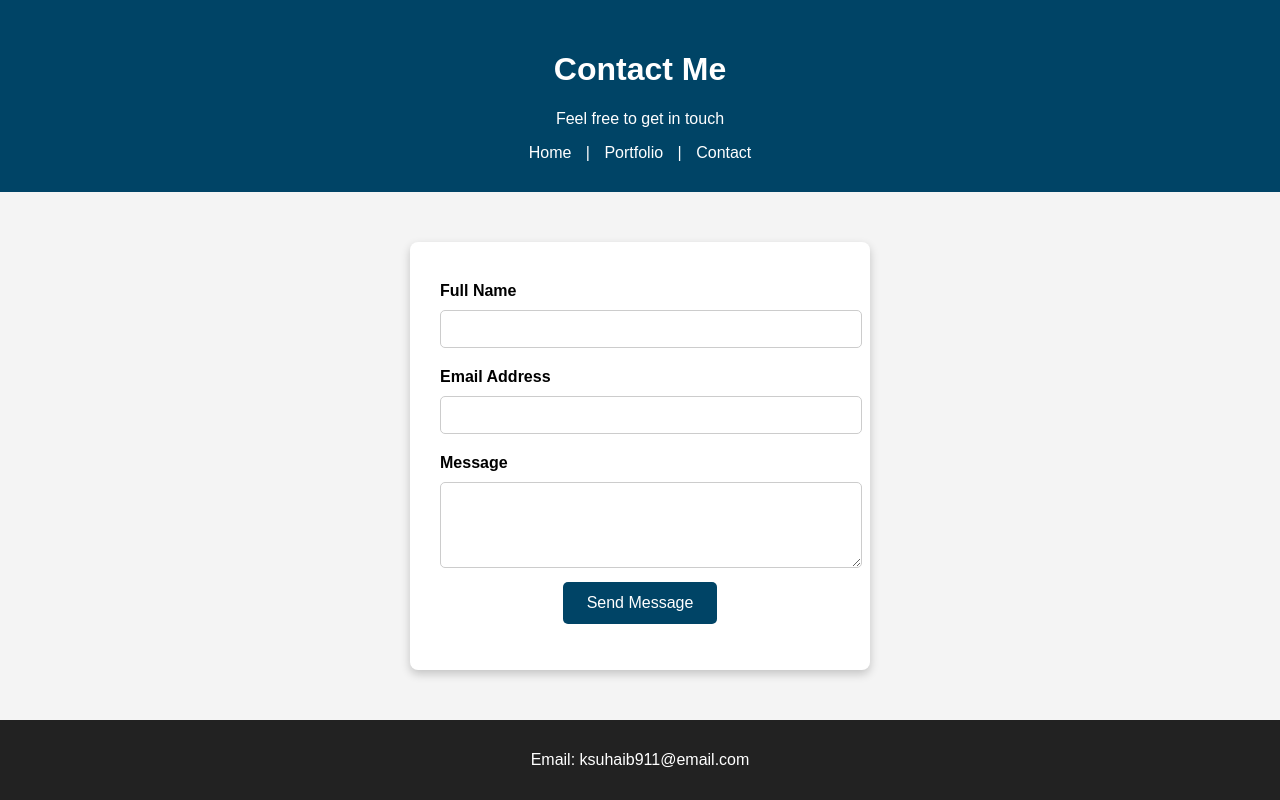
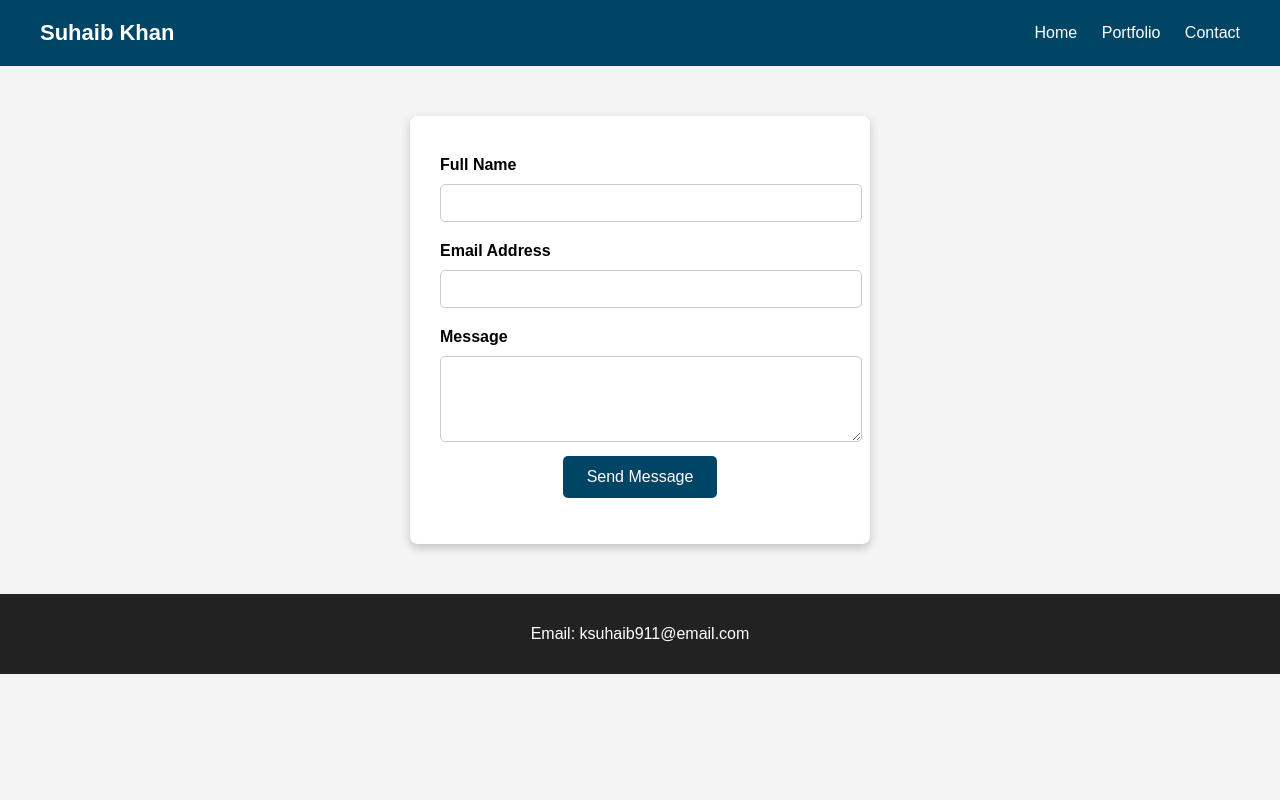
Before and after one commit to suhaib980/my-portfolio, a plain HTML site: page contact.html in a window 1280 px wide. Drawn offline with Linux system fonts and the light colour scheme.

Commit message:
Update contact.html

```diff
--- a/contact.html
+++ b/contact.html
@@ -13,11 +13,29 @@
     }
 
     header {
-      background-color:  #004466;
-      color: white;
-      padding: 30px;
-      text-align: center;
-    }
+  background-color: #004466;
+  color: white;
+  padding: 20px 40px;
+  display: flex;
+  justify-content: space-between;
+  align-items: center;
+}
+
+header h1 {
+  margin: 0;
+  font-size: 22px;
+}
+
+nav a {
+  color: white;
+  text-decoration: none;
+  margin-left: 20px;
+  transition: 0.3s;
+}
+
+nav a:hover {
+  color: #ADD8E6;
+}
 
     .contact-box {
       max-width: 400px;
@@ -65,18 +83,32 @@
       background-color: #222;
       color: white;
     }
+    @media (max-width: 700px) {
+  header {
+    flex-direction: column;
+    text-align: center;
+  }
+
+  nav {
+    margin-top: 10px;
+  }
+
+  nav a {
+    margin: 0 10px;
+  }
+}
   </style>
 </head>
 
 <body>
 
 <header>
-  <h1>Contact Me</h1>
-  <p>Feel free to get in touch</p>
-  <nav style="margin-top:10px;">
-    <a href="index.html" style="margin:0 10px; color:white; text-decoration:none;">Home</a> |
-    <a href="portfolio.html" style="margin:0 10px; color:white; text-decoration:none;">Portfolio</a> |
-    <a href="contact.html" style="margin:0 10px; color:white; text-decoration:none;">Contact</a>
+  <h1>Suhaib Khan</h1>
+
+  <nav>
+    <a href="index.html">Home</a>
+    <a href="portfolio.html">Portfolio</a>
+    <a href="contact.html">Contact</a>
   </nav>
 </header>
 
```
